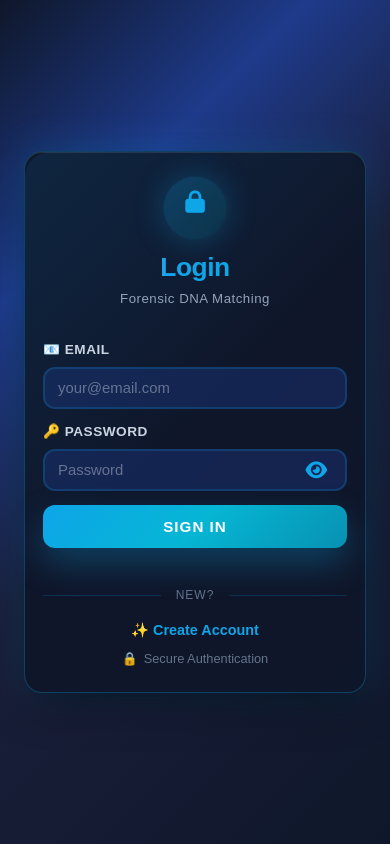
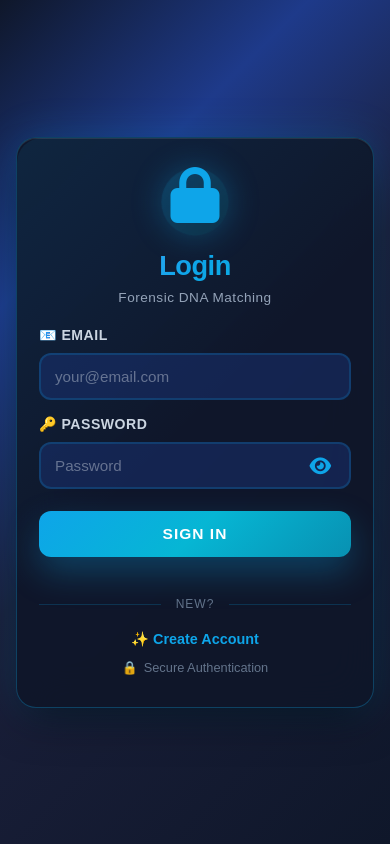
Before and after one commit to badalraj047/Forensic-Dna-Matching-System, a Flask app: page /login in a window 390 px wide. Run offline with Flask 3, Linux system fonts and the light colour scheme.

Commit message:
File changes

```diff
--- a/templates/login.html
+++ b/templates/login.html
@@ -469,33 +469,43 @@
         }
 
         @media (max-width: 1200px) {
-            .left-panel, .right-panel {
-                display: none;
-            }
+            .left-panel, .right-panel { display: none; }
+            body { align-items: center; justify-content: center; }
+        }
+
+        @media (max-width: 768px) {
             body {
+                padding: 20px 16px;
+                min-height: 100dvh;
                 align-items: center;
                 justify-content: center;
             }
-        }
-
-        @media (max-width: 768px) {
-            body { padding: 16px; }
-            .center-container { padding: 8px; max-width: 100%; }
-            .login-card { padding: 26px 18px; border-radius: 18px; }
-            .login-header h1 { font-size: 1.65em; }
-            .login-header p  { font-size: 0.83em; }
-            .login-icon-wrapper { width: 60px; height: 60px; margin-bottom: 14px; }
-            .login-icon { font-size: 1.4em; }
-            .form-group { margin-bottom: 14px; }
-            .form-group label { font-size: 0.85em; }
-            .form-group input { padding: 11px 13px; font-size: 0.93em; }
-            .login-btn { padding: 13px; font-size: 0.95em; }
-            .login-footer { font-size: 0.82em; margin-top: 18px; }
+            .center-container {
+                padding: 0;
+                max-width: 100%;
+                width: 100%;
+                align-items: stretch;
+            }
+            .login-card {
+                padding: 32px 22px;
+                border-radius: 20px;
+                width: 100%;
+            }
+            .login-header { margin-bottom: 22px; }
+            .login-header h1 { font-size: 1.7em; }
+            .login-header p  { font-size: 0.85em; }
+            .login-icon-wrapper { width: 64px; height: 64px; margin-bottom: 16px; }
+            .form-group { margin-bottom: 16px; }
+            .form-group label { font-size: 0.88em; }
+            .form-group input { padding: 13px 14px; font-size: 0.95em; }
+            .login-btn { padding: 14px; font-size: 0.97em; margin-top: 6px; }
+            .login-footer { font-size: 0.83em; margin-top: 20px; }
         }
 
         @media (max-width: 380px) {
-            .login-card { padding: 22px 14px; }
-            .login-header h1 { font-size: 1.45em; }
+            body { padding: 16px 12px; }
+            .login-card { padding: 26px 16px; border-radius: 16px; }
+            .login-header h1 { font-size: 1.5em; }
         }
     </style>
 </head>
```
Also changed, not shown: templates/index.html (+21 -30 lines), templates/match.html (+14 -1 lines), templates/register.html (+29 -19 lines), templates/results.html (+9 -1 lines).
